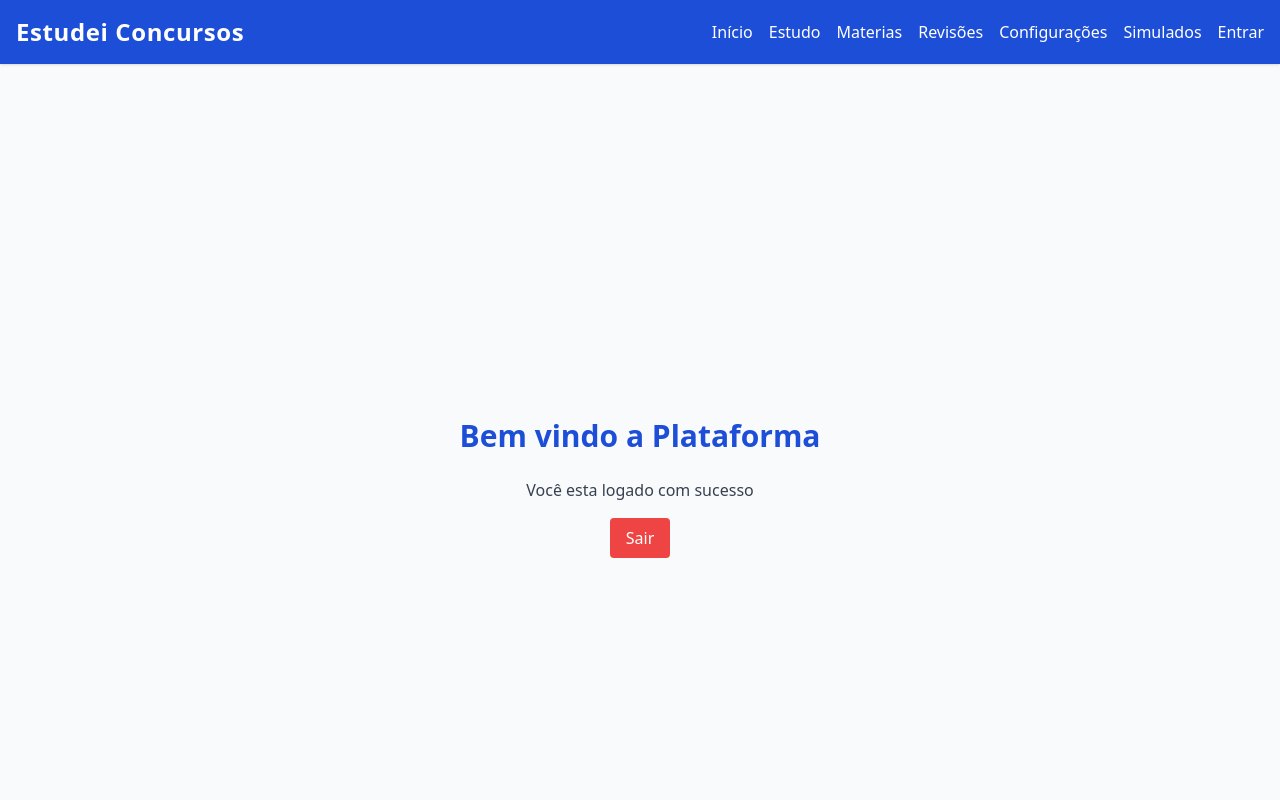
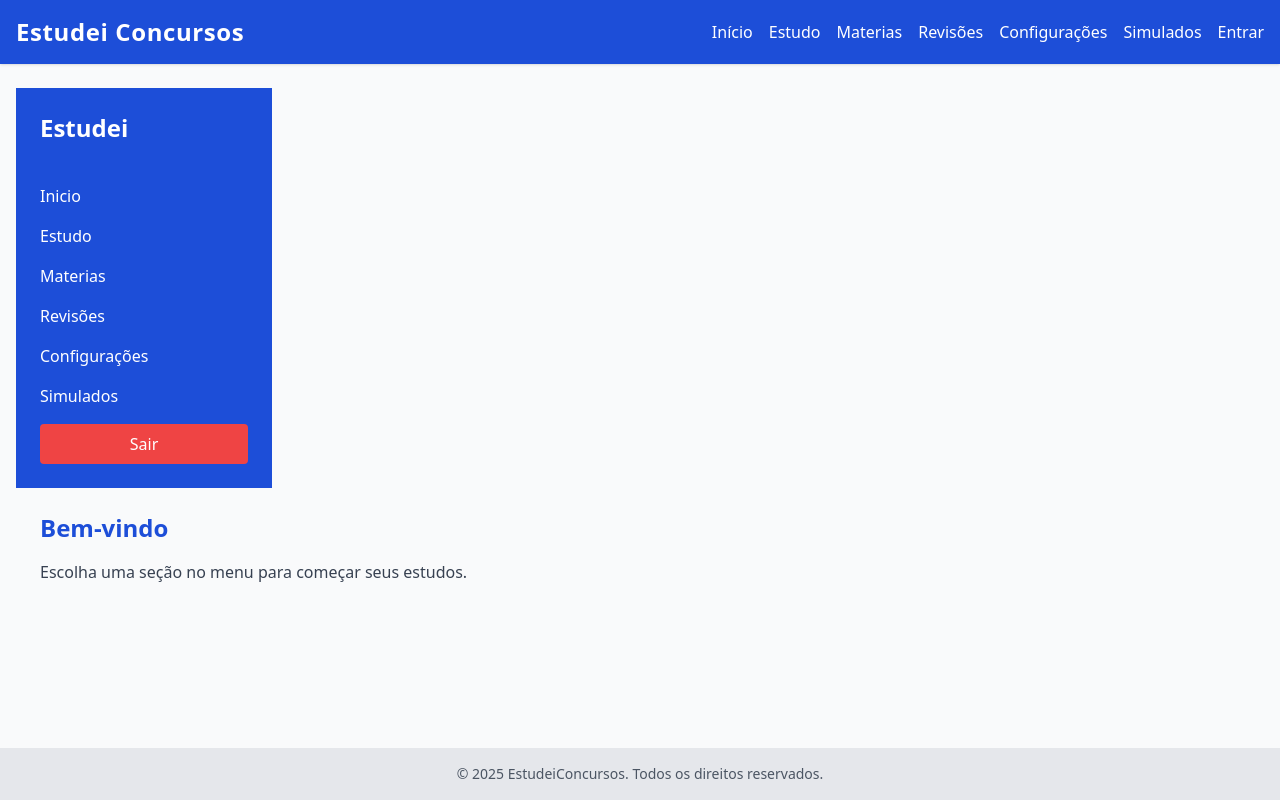
Before and after one commit to brjatoba92/estudei-concursos, a React (Create React App) app: page /dashboard in a window 1280 px wide. Shown: the top 800 px of the page. Built offline with nearby package versions, Linux system fonts and the light colour scheme; no server answers.

Commit message:
Layout Component, Questoes and Perfil Pages Implemented

```diff
--- a/src/components/Header.jsx
+++ b/src/components/Header.jsx
@@ -27,7 +27,9 @@ function Header() {
                     <Link to="/simulados" className="hover:underline">
                         Simulados
                     </Link>
-                    <Link to="/login" className="hover:underline">Entrar</Link>
+                    <Link to="/login" className="hover:underline">
+                        Entrar
+                    </Link>
                     {/* <Link to="/dashboard">Painel</Link> */}
                 </nav>
             </div>
--- /dev/null
+++ b/src/components/Layout.jsx
@@ -0,0 +1,40 @@
+import React from "react";
+import { Link, useNavigate } from "react-router-dom";
+import { signOut } from "firebase/auth";
+import { auth } from "../firebase/firebaseConfig";
+
+function Layout({ children }) {
+    const navigate = useNavigate();
+    const handleLogout = async () => {
+        await signOut(auth);
+        navigate("/login");
+    };
+
+    return (
+        <div className="flex-h-screen">
+            <aside className="w-64 bg-blue-700 text-white flex flex-col p-6 space-y-4">
+                <h1 className="text-2xl font-bold mb-6">Estudei</h1>
+                <nav className="flex flex-col gap-4">
+                    <Link to="/dashboard">Inicio</Link>
+                    <Link to="/estudo">Estudo</Link>
+                    <Link to="/materias">Materias</Link>
+                    <Link to="/revisoes">Revisões</Link>
+                    <Link to="/settings">Configurações</Link>
+                    <Link to="/simulados">Simulados</Link>
+                </nav>
+                <button
+                    onClick={handleLogout}
+                    className="mt-auto bg-red-500 py-2 rounded hover:bg-red-600"
+                >
+                    Sair
+                </button>
+            </aside>
+            <main className="flex-1 p-6 overflow-y-auto bg-gray-50">
+                {children}
+            </main>
+
+        </div>
+    );
+}
+
+export default Layout;
--- a/src/pages/Dashboard.jsx
+++ b/src/pages/Dashboard.jsx
@@ -1,26 +1,12 @@
 import React from "react";
-import {useNavigate} from "react-router-dom";
-import { signOut } from "firebase/auth";
-import { auth } from "../firebase/firebaseConfig";
+import Layout from "../components/Layout";
 
 function Dashboard() {
-    const navigate = useNavigate();
-    const handleLogout = async() => {
-        await signOut(auth);
-        navigate("/login");
-
-    }
     return (
-        <div className="flex flex-col items-center justify-center min-h-screen bg-gray-50">
-            <h1 className="text-3xl font-bold text-blue-700 mb-6">Bem vindo a Plataforma</h1>
-            <p className=" text-gray-700 mb-4">Você esta logado com sucesso</p>
-            <button
-                className="bg-red-500 text-white px-4 py-2 rounded hover:bg-red-600"
-                onClick={handleLogout}
-            >
-                Sair
-            </button>
-        </div>
+        <Layout>
+            <h2 className="text-2xl font-bold text-blue-700 mb-4">Bem-vindo</h2>
+            <p className="text-gray-700">Escolha uma seção no menu para começar seus estudos.</p>
+        </Layout>
     );
 }
 
--- /dev/null
+++ b/src/pages/Perfil.jsx
@@ -0,0 +1,13 @@
+import React from "react";
+import Layout from "../components/Layout";
+
+function Perfil() {
+    return (
+        <Layout>
+            <h2 className="text-2xl font-bold text-blue-700 mb-4">Perfil</h2>
+            <p>Informações do usuário</p>
+        </Layout>
+    );
+}
+
+export default Perfil;
--- /dev/null
+++ b/src/pages/Questoes.jsx
@@ -0,0 +1,13 @@
+import React from "react";
+import Layout from "../components/Layout";
+
+function Questoes() {
+    return (
+        <Layout>
+            <h2 className="text-2xl font-bold text-blue-700 mb-4">Questões</h2>
+            <p>Informações das questões</p>
+        </Layout>
+    );
+}
+
+export default Questoes;
--- a/src/routes/AppRoutes.jsx
+++ b/src/routes/AppRoutes.jsx
@@ -10,6 +10,8 @@ import Login from "../pages/Login";
 import Register from "../pages/Register";
 import Dashboard from "../pages/Dashboard";
 import PrivateRoute from "./PrivateRoute";
+import Perfil from "../pages/Perfil";
+import Questoes from "../pages/Questoes";
 
 function AppRoutes() {
     return (
@@ -31,7 +33,22 @@ function AppRoutes() {
                     </PrivateRoute>
                 }
             />
-
+            <Route
+                path="/perfil"
+                element={
+                    <PrivateRoute>
+                        <Perfil/>
+                    </PrivateRoute>
+                }
+            />
+            <Route
+                path="/questoes"
+                element={
+                    <PrivateRoute>
+                        <Questoes/>
+                    </PrivateRoute>
+                }
+            />
         </Routes>
     );
 }
```
